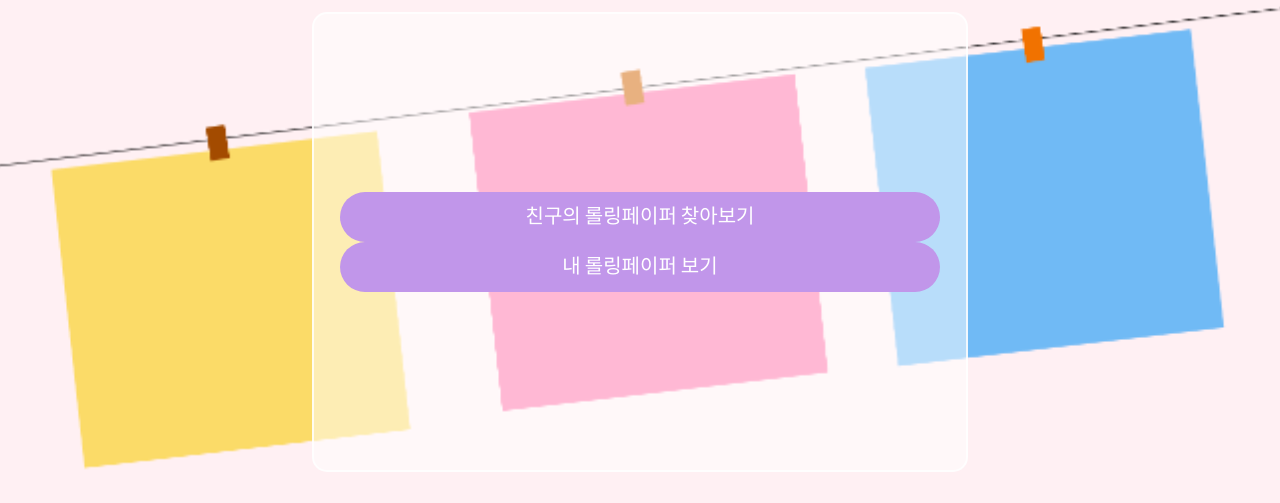
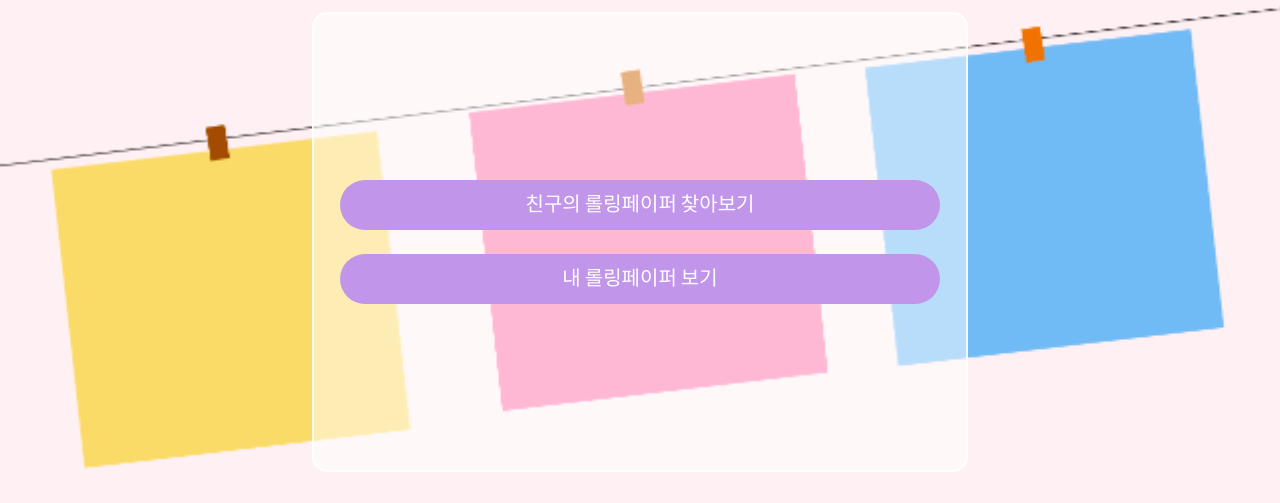
Before and after one commit to dayeon-lee0404/Rolling-paper, a Django app: page / in a window 1280 px wide. Shown: the part 288-791 px from the top of the page. Run offline with Django 4.2, Linux system fonts and the light colour scheme; the visitor is signed in with stand-in values (Sample User, id 1); some libraries are stand-ins or nearby versions.

Commit message:
로그인 후 첫페이지 수정

```diff
--- a/static/css/first.css
+++ b/static/css/first.css
@@ -71,6 +71,10 @@ body{
     border-radius: 30px;
     cursor: pointer;
 }
+.buttons .login:hover,
+.buttons .logout:hover {
+    background: #803838;
+}
 .buttons .signup,
 .buttons .logout {
     float: right;
@@ -88,8 +92,31 @@ body{
     border-radius: 30px;
     cursor: pointer;
 }
+.buttons .signup:hover {
+    background: #2e6bc7;
+}
 .buttons .logout {
     background: #c16161;
+}
+.buttons .lookforfriend,
+.buttons .lookformine {
+    text-decoration: none;
+    display: block;
+    font-size: 20px;
+    font-weight: 500;
+    width: 600px;
+    height: 50px;
+    background: #c196ea;
+    color: #fff;
+    padding: 10px 30px;
+    margin : 0 auto;
+    text-align: center;
+    border-radius: 30px;
+    cursor: pointer;
+}
+.buttons .lookforfriend:hover,
+.buttons .lookformine:hover {
+    background: #9a47e9;
 }
 .container .content {
     width: 100%;
--- a/templates/posts/index.html
+++ b/templates/posts/index.html
@@ -19,32 +19,8 @@
         <div class = "content">
             <div class="backgroundbox">
                 <div class="buttons">
-                            <a class="signup" href="{% url 'post:post_search' %}" style="text-decoration: none;
-    display: block;
-    font-size: 20px;
-    font-weight: 500;
-    width: 600px;
-    height: 50px;
-    background: #c196ea;
-    color: #fff;
-    padding: 10px 30px;
-    margin : 0 auto;
-    text-align: center;
-    border-radius: 30px;
-    cursor: pointer;">친구의 롤링페이퍼 찾아보기</a><br>
-                        <a class="signup" href="{% url 'post:mypage' %}"style="text-decoration: none;
-    display: block;
-    font-size: 20px;
-    font-weight: 500;
-    width: 600px;
-    height: 50px;
-    background: #c196ea;
-    color: #fff;
-    padding: 10px 30px;
-    margin : 0 auto;
-    text-align: center;
-    border-radius: 30px;
-    cursor: pointer;">내 롤링페이퍼 보기</a>
+                    <a class="lookforfriend" href="{% url 'post:post_search' %}">친구의 롤링페이퍼 찾아보기</a><br>
+                    <a class="lookformine" href="{% url 'post:mypage' %}">내 롤링페이퍼 보기</a>
                 </div>
             </div>
         </div>
```
